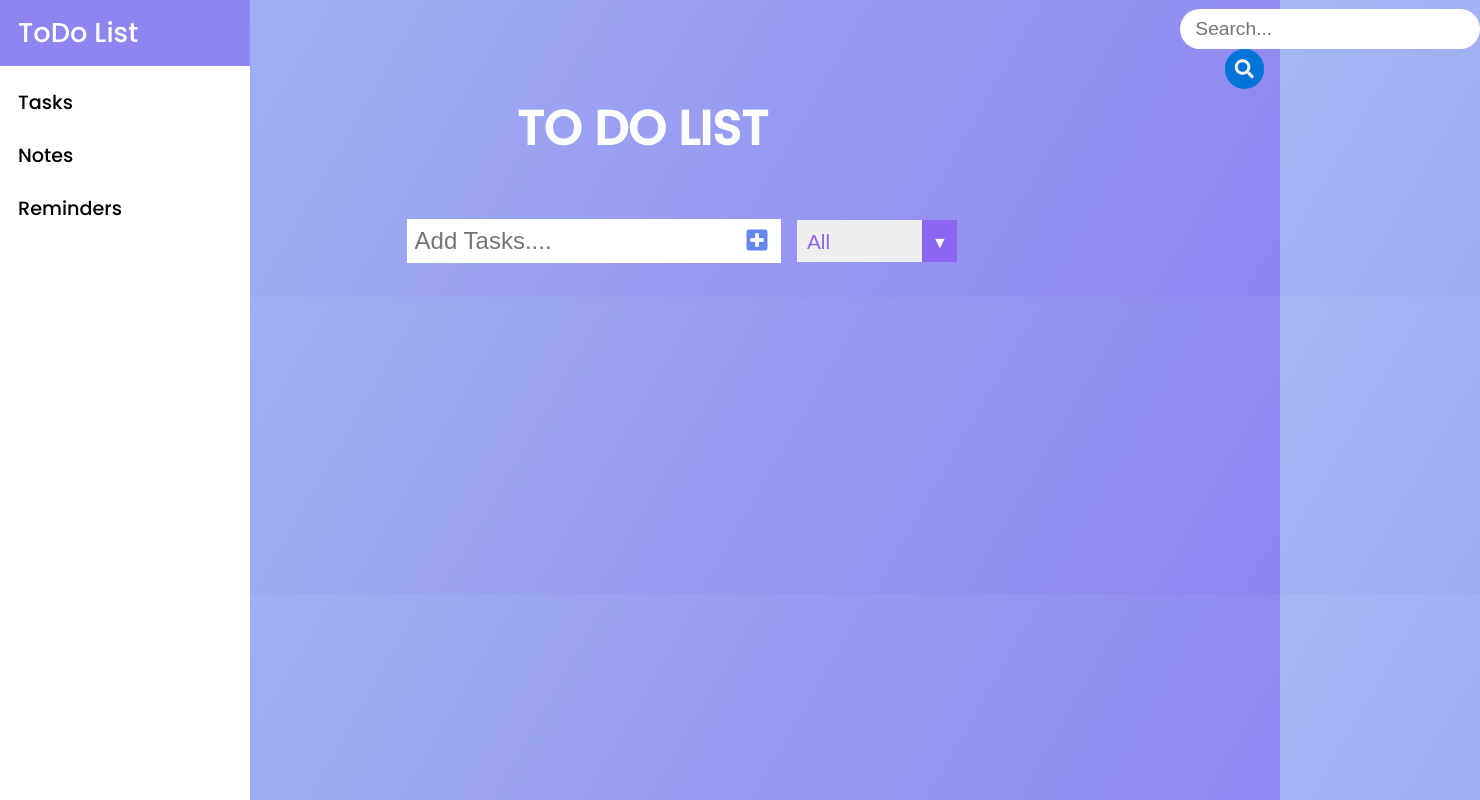
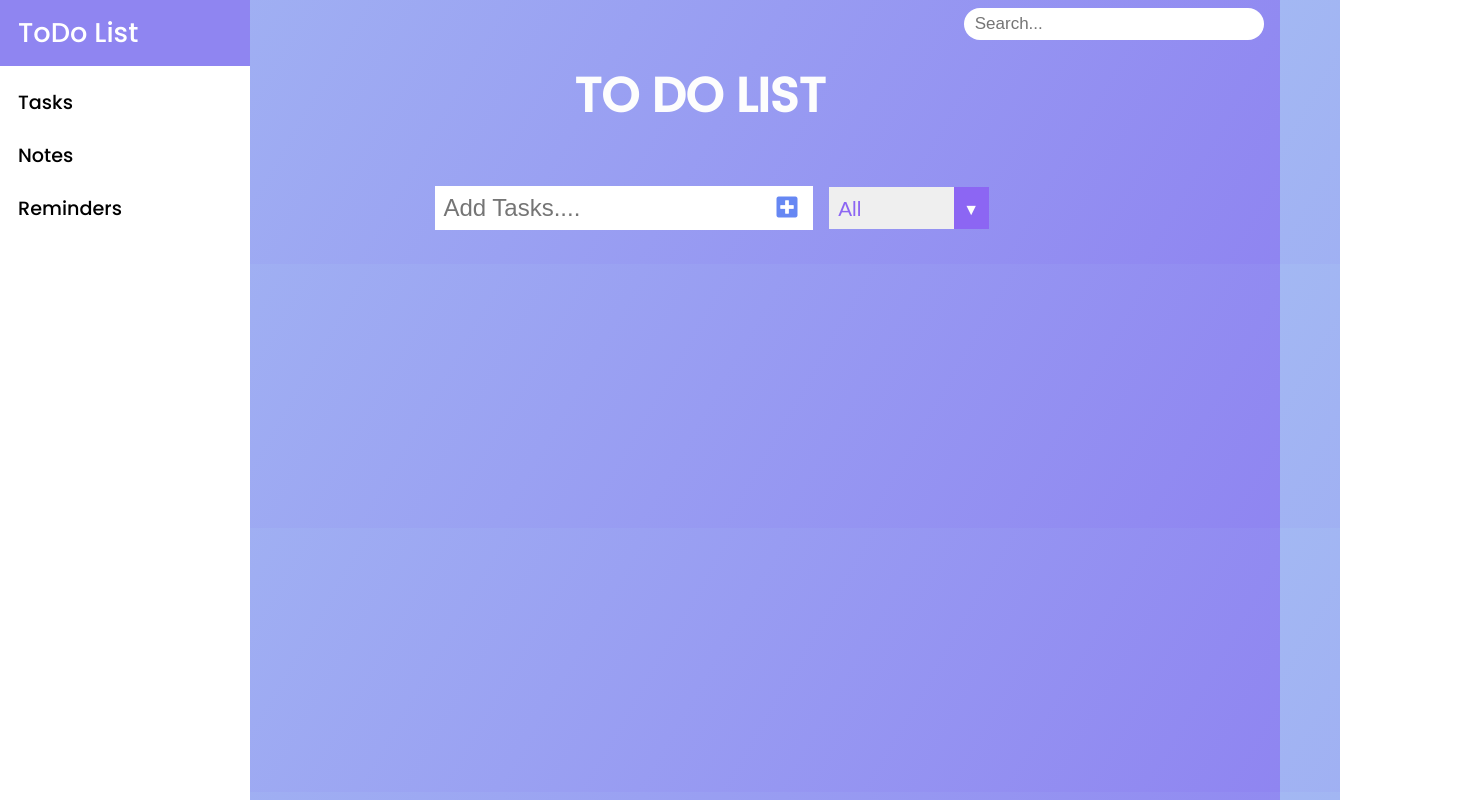
Before and after one commit to LayShah5300/Todolist, a plain HTML site: page index.html in a window 1280 px wide. Shown: the whole page, 1480 px wide, since content can reach past the window. Drawn offline with Linux system fonts and the light colour scheme.

Commit message:
search implemented propely

```diff
--- a/app.js
+++ b/app.js
@@ -219,6 +219,7 @@ searchBar.addEventListener("keyup", function (e) {
 
     const term = e.target.value.toLowerCase();
     const searched = todoList.getElementsByTagName("li");
+    const delelement = document.getElementsByClassName(".todo");
 
     Array.from(searched).forEach(function (todo) {
 
--- a/index.html
+++ b/index.html
@@ -16,23 +16,26 @@
 
     <nav class="nav">
         <a href="/" class="nav-first" href="#myBtn">ToDo List</a>
-        <a href="/posts" class="nav__link" >Tasks</a>
-        <a href="/notes" class="nav__link">Notes</a>
-        <a href="/settings" class="nav__link" >Reminders</a>
+        <a href="/posts" class="nav__link" href="#myBtn">Tasks</a>
+        <a href="/notes" class="nav__link" href="#myBtn">Notes</a>
+        <a href="/settings" class="nav__link" href="#myBtn" >Reminders</a>
     </nav>
 
     <!-- Topbar Search -->
 
 
-<div class="searchh">
+<div class="topnav">
     <form id="search-list">
         <input type="text" placeholder=" Search..." name="search" class="todo-search" id="todo-search">
-        <button>
-            <i class="fa fa-search" style="font-size: 1.2rem;">
-            </i>
-        </button>
+
     </form>
+    <!-- <input type="text" placeholder="Search.." > -->
 </div>
+    <!-- <form id="search-list">
+        <input type="text" placeholder=" Search..." name="search" class="todo-search" id="todo-search">
+
+    </form> -->
+
 
 
 
--- a/style.css
+++ b/style.css
@@ -45,10 +45,12 @@
     background: #52b3e7;
 }
 .header{
+
     margin-top: 3vh;
     font-size: 1.5rem;
 }
 .header,.form{
+    width: 100%;
     margin-left: 60px;
     min-height: 14vh;
     display: flex;
@@ -83,9 +85,11 @@ background-color:#8c66f3 ;
 }
 
 .todo-container{
+    width: 100%;
     display: flex;
     justify-content: center;
     align-items: center;
+    margin-left: 45px;
 }
 
 .todo-list{
@@ -94,6 +98,7 @@ background-color:#8c66f3 ;
 }
 
 .todo{
+
     margin: 0.5rem;
     background: white;
     color: black;
@@ -181,7 +186,7 @@ select{
 /*Search Bar */
 
 /* new search bar */
-.searchh input[type=text]{
+/* .searchh input[type=text]{
         width:300px;
         font-size: 1.2rem;
         height:40px;
@@ -190,23 +195,16 @@ select{
         border: none;
         outline: none;
         top: 0;
-        margin-left: 1180px;
-    }
+        right: 0;
+    }  */
 
-    .searchh{
-        margin-top: 9px;
-       top: 0;
-    }
-
-    .searchh button{
-        height: 40px;
-        background-color: #0074D9;
-        color: #f2f2f2;
-        float: right;
-        border-radius: 2rem;
-        padding: 5px 10px;
-        margin-right: 16px;
-        font-size: 12px;
-        border: none;
-        cursor: pointer;
-    }
+.topnav input[type=text] {
+    width:300px;
+  float: right;
+  padding: 6px;
+  margin-top: 8px;
+  margin-right: 16px;
+   border-radius:25px;
+  border: none;
+  font-size: 17px;
+}
```
